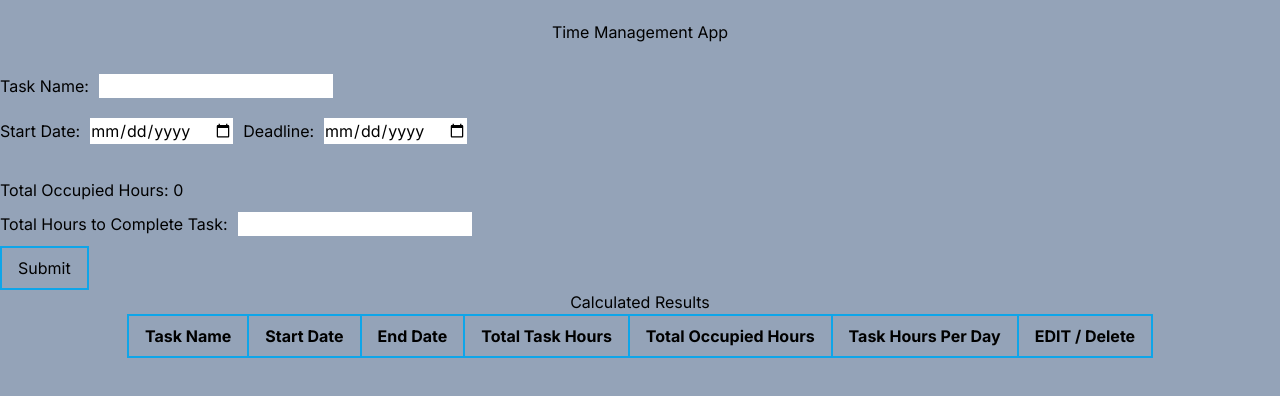
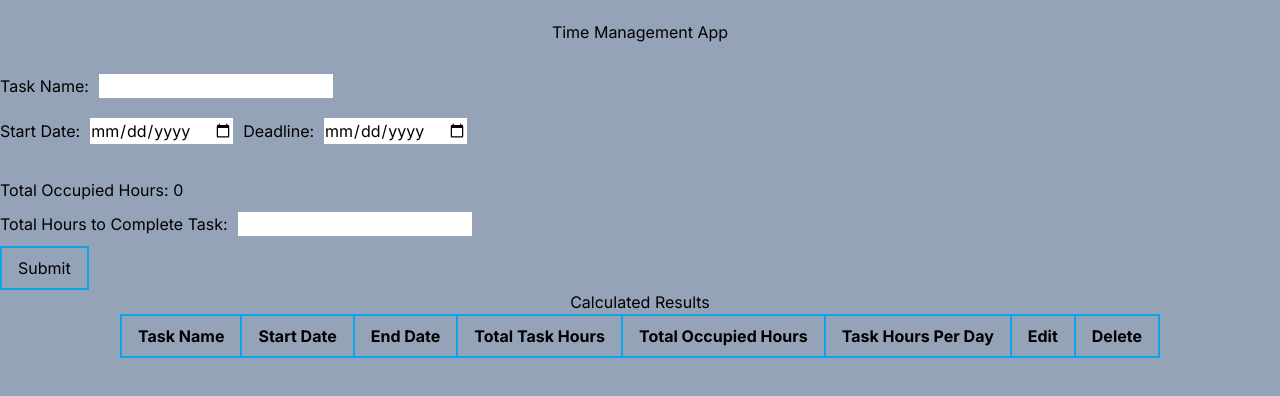
Before and after one commit to MariusDevelops/time-management-app, a Next.js app: page / in a window 1280 px wide. Shown: the top 396 px of the page. Built offline with nearby package versions, Linux system fonts and the light colour scheme.

Commit message:
feat: edit and update task implemented

```diff
--- a/src/app/page.js
+++ b/src/app/page.js
@@ -3,13 +3,31 @@ import TaskForm from '@/components/taskForm';
 import ResultsTable from '@/components/resultsTable';
 import { getAllTasks } from '@/utils/dataManagement';
 import { useState } from 'react';
-import { deleteTask } from '@/utils/dataManagement';
+import { deleteTask, editTask } from '@/utils/dataManagement';
 
 export default function Home() {
   const [tasks, setTasks] = useState(getAllTasks());
+  const [editMode, setEditMode] = useState(false);
+  const [editTaskId, setEditTaskId] = useState(null);
 
   const handleAddTask = (newTask) => {
     setTasks((prevTasks) => [...prevTasks, newTask]);
+  };
+
+  const handleEdit = (taskId) => {
+    setEditMode(true);
+    setEditTaskId(taskId);
+  };
+
+  const handleUpdateTask = (updatedTask) => {
+    editTask(editTaskId, updatedTask);
+    setTasks((prevTasks) =>
+      prevTasks.map((task) =>
+        task.id === editTaskId ? { ...task, ...updatedTask } : task
+      )
+    );
+    setEditMode(false);
+    setEditTaskId(null);
   };
 
   const handleDelete = (taskId) => {
@@ -20,8 +38,18 @@ export default function Home() {
   return (
     <main>
       <h1 className='text-center py-5'>Time Management App</h1>
-      <TaskForm onAddTask={handleAddTask} />
-      <ResultsTable tasks={tasks} handleDelete={handleDelete} />
+      <TaskForm
+        onAddTask={handleAddTask}
+        onUpdateTask={handleUpdateTask}
+        editMode={editMode}
+        editTaskId={editTaskId}
+        tasks={tasks}
+      />
+      <ResultsTable
+        tasks={tasks}
+        handleDelete={handleDelete}
+        handleEdit={handleEdit}
+      />
     </main>
   );
 }
--- a/src/components/resultsTable.js
+++ b/src/components/resultsTable.js
@@ -1,6 +1,6 @@
 import React from 'react';
 
-const ResultsTable = ({ tasks, handleDelete }) => {
+const ResultsTable = ({ tasks, handleDelete, handleEdit }) => {
   return (
     <div className='flex justify-center text-center'>
       <div className='flex flex-col'>
@@ -14,7 +14,8 @@ const ResultsTable = ({ tasks, handleDelete }) => {
               <th>Total Task Hours</th>
               <th>Total Occupied Hours</th>
               <th>Task Hours Per Day</th>
-              <th>EDIT / Delete</th>
+              <th>Edit</th>
+              <th>Delete</th>
             </tr>
           </thead>
           <tbody>
@@ -78,6 +79,9 @@ const ResultsTable = ({ tasks, handleDelete }) => {
                         {Math.round((day.taskHours % 1) * 60)}m
                       </div>
                     ))}
+                  </td>
+                  <td>
+                    <button onClick={() => handleEdit(task.id)}>Edit</button>
                   </td>
                   <td>
                     <button onClick={() => handleDelete(task.id)}>
--- a/src/components/taskForm.js
+++ b/src/components/taskForm.js
@@ -1,12 +1,25 @@
-import React, { useState } from 'react';
+import React, { useState, useEffect } from 'react';
 import { addTask, setDataToLocalStorage } from '@/utils/dataManagement';
 
-const TaskForm = ({ onAddTask }) => {
+const TaskForm = ({ onAddTask, onUpdateTask, editMode, editTaskId, tasks }) => {
   const [taskName, setTaskName] = useState('');
   const [startDate, setStartDate] = useState('');
   const [deadline, setDeadline] = useState('');
   const [totalTaskHours, setTotalTaskHours] = useState('');
   const [busyDays, setBusyDays] = useState([]);
+
+  useEffect(() => {
+    if (editMode && editTaskId) {
+      const taskToEdit = tasks.find((task) => task.id === editTaskId);
+      if (taskToEdit) {
+        setTaskName(taskToEdit.taskName);
+        setStartDate(taskToEdit.startDate);
+        setDeadline(taskToEdit.deadline);
+        setTotalTaskHours(taskToEdit.totalTaskHours);
+        setBusyDays(taskToEdit.busyDays);
+      }
+    }
+  }, [editMode, editTaskId]);
 
   const generateBusyDays = (start, end) => {
     const startDate = new Date(start);
@@ -58,6 +71,8 @@ const TaskForm = ({ onAddTask }) => {
       0
     );
 
+    if (!editMode) {
+      // Add new task
       const newTask = {
         id: Date.now(),
         taskName,
@@ -70,6 +85,19 @@ const TaskForm = ({ onAddTask }) => {
 
       addTask(newTask);
       onAddTask(newTask);
+    } else {
+      // Update existing task
+      const updatedTask = {
+        taskName,
+        startDate,
+        deadline,
+        totalTaskHours,
+        totalOccupiedHours,
+        busyDays: updatedBusyDays,
+      };
+
+      onUpdateTask(updatedTask);
+    }
 
     setTaskName('');
     setStartDate('');
@@ -125,7 +153,7 @@ const TaskForm = ({ onAddTask }) => {
         type='submit'
         className='border-solid border-2 border-sky-500 px-4 py-2'
       >
-        Submit
+        {editMode ? 'Update' : 'Submit'}
       </button>
     </form>
   );
```
Lines whose indentation alone changed are shown as unchanged.
